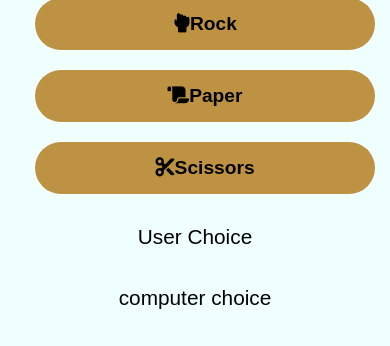
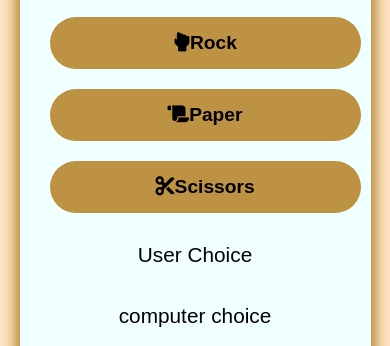
Before and after one commit to psathwik-AIML/Rock-Paper-Scissors, a plain HTML site: page index.html in a window 390 px wide. Shown: the part 215-561 px from the top of the page. Drawn offline with Linux system fonts and the light colour scheme.

Commit message:
Update style.css

```diff
--- a/style.css
+++ b/style.css
@@ -51,7 +51,11 @@ h2{
   0%,100%{transform:scale(1)}
   50%{transform:scale(2)}
 }
-@media (max-width: 480px) {
+@media (max-width: 600px) {
+  .container{
+    width:90%;
+    padding:20px;
+  }
   h1 {
     font-size: 2em;
   }
@@ -60,4 +64,7 @@ h2{
     width: 100%;
     font-size: 1.2em;
   }
+  body{
+    padding:20px 0;
+  }
 }
```
